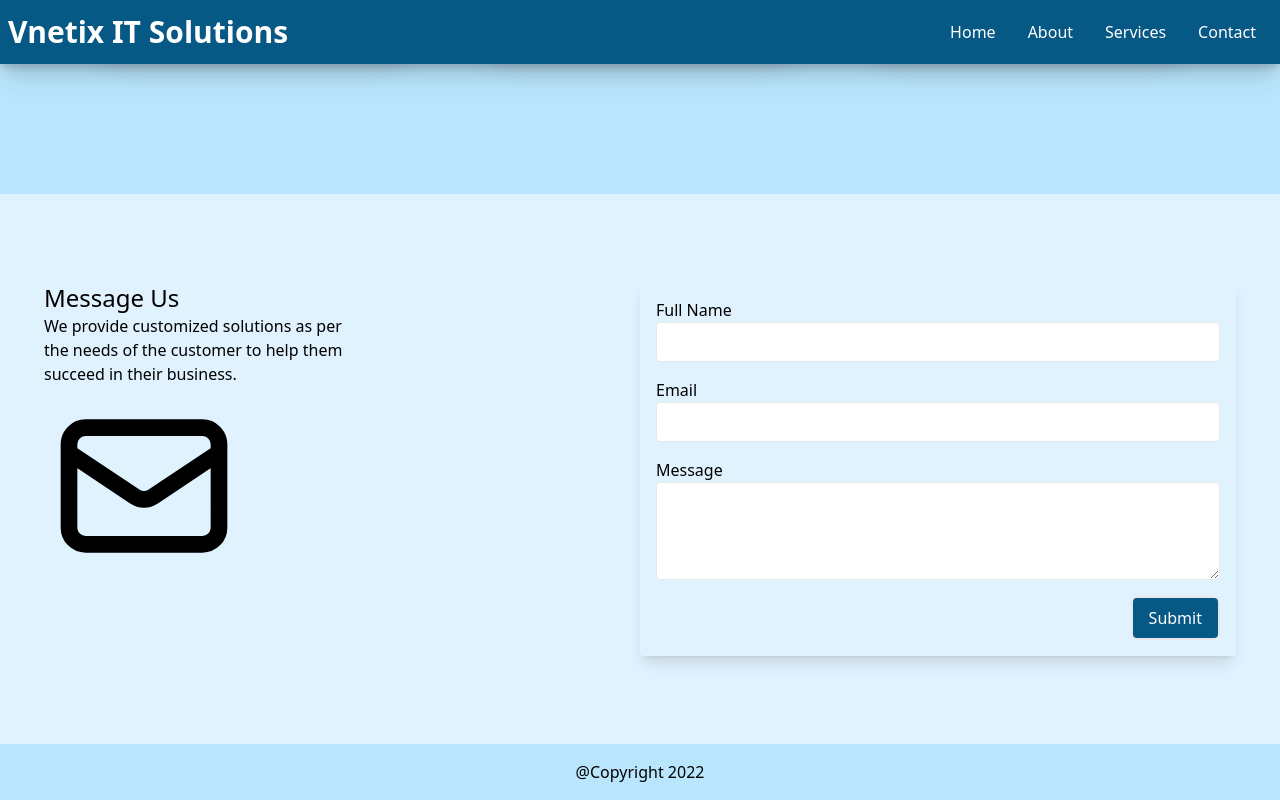
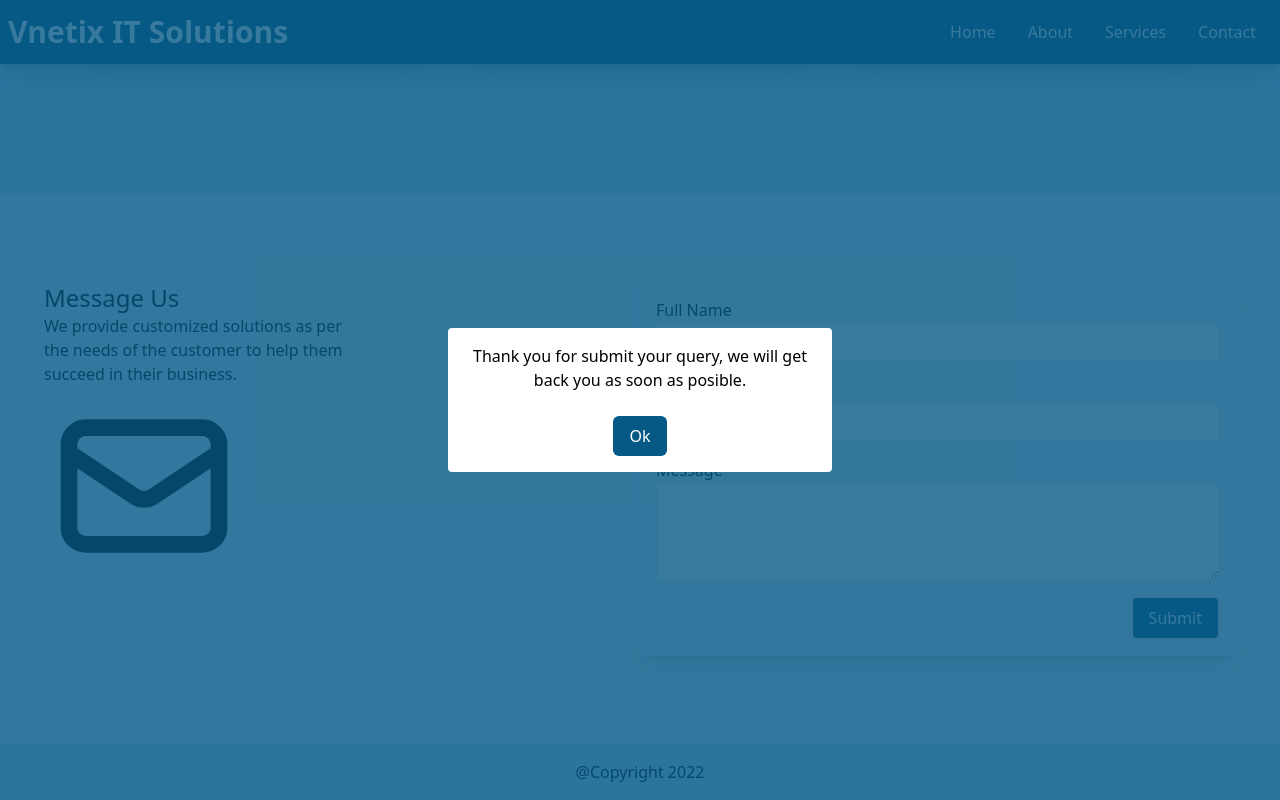
Before and after one commit to viru56/vnetix-it-solutions, a React (Vite) app: page / in a window 1280 px wide. Both pictures are taken after typing "Sample", "name@example.com", "Sample" into the empty fields and a click on the button "Submit". Shown: the part 2866-3666 px from the top of the page. Built offline with nearby package versions, Linux system fonts and the light colour scheme.

Commit message:
add modal on form submit

```diff
--- a/src/components/Mail.jsx
+++ b/src/components/Mail.jsx
@@ -2,10 +2,12 @@
 import { MailIcon } from '@heroicons/react/outline';
 import emailjs from '@emailjs/browser';
 import { MAIL_SERVICE_ID, MAIL_TEMPLATE_ID } from '../config';
+import Model from './Model';
 function Mail() {
   const [name, setName] = useState('');
   const [email, setEmail] = useState('');
   const [message, setMessage] = useState('');
+  const [showModal, setShowModal] = useState(false);
   const handleSubmit = (e) => {
     e.preventDefault();
     emailjs.send(MAIL_SERVICE_ID,MAIL_TEMPLATE_ID,{
@@ -13,10 +15,10 @@
       from_email: email,
       message,
       });
-    alert('Thank you for submit your query, we will get back you as soon as posible.');
     setEmail('');
     setName('');
     setMessage('');
+    setShowModal(true);
   }
   return (
     <div className='w-full py-16'>
@@ -28,22 +30,23 @@
         </div>
         <form className=' shadow-lg p-4 rounded' onSubmit={handleSubmit}>
           <div className='flex flex-col pb-4'>
-          <label>Full Name</label>
-          <input  type="string" required minLength={2} maxLength={100} value={name} onChange={(e)=>setName(e.target.value)} className='border rounded h-10 w-full px-2'/>
+            <label>Full Name</label>
+            <input type="string" required minLength={2} maxLength={100} value={name} onChange={(e) => setName(e.target.value)} className='border rounded h-10 w-full px-2' />
           </div>
           <div className='flex flex-col pb-4'>
-          <label>Email</label>
-          <input required value={email} onChange={(e)=>setEmail(e.target.value)} type="email" className='border rounded h-10 w-full px-2'/>
+            <label>Email</label>
+            <input required value={email} onChange={(e) => setEmail(e.target.value)} type="email" className='border rounded h-10 w-full px-2' />
           </div>
           <div className='flex flex-col pb-4'>
-          <label>Message</label>
-          <textarea required value={message} minLength={20} maxLength={2000} onChange={(e)=>setMessage(e.target.value)} type="string" className='border rounded w-full px-2' rows={4}/>
+            <label>Message</label>
+            <textarea required value={message} minLength={20} maxLength={2000} onChange={(e) => setMessage(e.target.value)} type="string" className='border rounded w-full px-2' rows={4} />
           </div>
           <div className='flex justify-end '>
-          <button className='border-2 rounded-md bg-sky-800 px-4 py-2 text-white'>Submit</button>
+            <button className='border-2 rounded-md bg-sky-800 px-4 py-2 text-white'>Submit</button>
           </div>
         </form>
       </div>
+      <Model onClose={() => setShowModal(false)} open={showModal} message={'Thank you for submit your query, we will get back you as soon as posible.'} />
     </div>
   )
 }
--- /dev/null
+++ b/src/components/Model.jsx
@@ -0,0 +1,23 @@
+import React from 'react'
+
+function Model({ message, open, onClose }) {
+  if (!open) return null;
+  const handleClick = (e) => {
+    if(e.target.id === 'modal'){
+      onClose();
+    }
+  }
+  return (
+    <div id="modal" onClick={handleClick} className='fixed inset-0 bg-sky-800 bg-opacity-80 flex justify-center items-center z-50'
+    >
+      <div className='bg-white rounded max-w-sm'>
+        <div className='p-4 text-center'>{message}</div>
+        <div className='text-center pt-2 pb-4'>
+          <button onClick={onClose} className=' border-1 rounded-md bg-sky-800 px-4 py-2 text-white'>Ok</button>
+        </div>
+      </div>
+    </div>
+  )
+}
+
+export default Model
```
